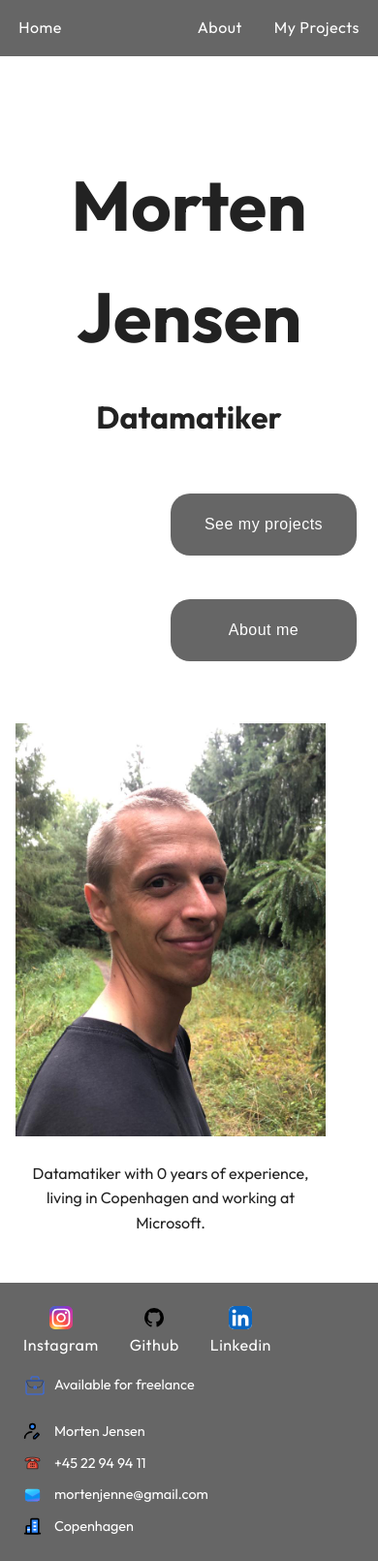
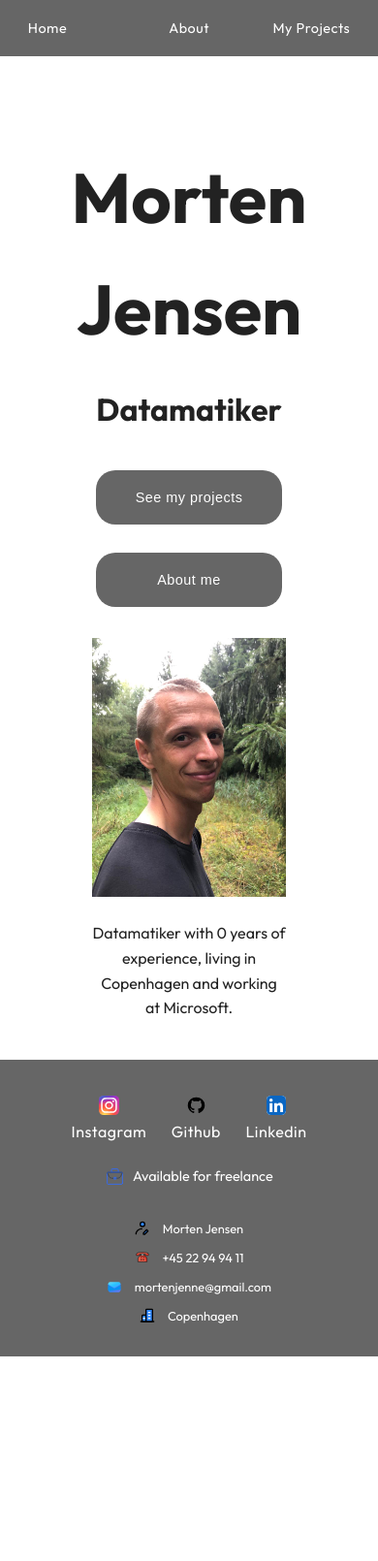
Before and after one commit to Mortenjenne/ResponsivePortFolio, a plain HTML site: page pages/index.html in a window 390 px wide. Shown: the whole page at 97% size. After the commit the page ends 1399 px from the top, so only its background shows below. Drawn offline with Linux system fonts and the light colour scheme.

Commit message:
about.html finished

```diff
--- a/styles/style.css
+++ b/styles/style.css
@@ -300,22 +300,20 @@ footer img {
 }
 
 
-@media (max-width: 1024px) {
-    .box-container {
-        grid-template-columns: repeat(2, 1fr);
-    }
-}
-
-
-@media (max-width: 600px) {
-    .box-container {
-        grid-template-columns: 1fr;
-    }
-}
-
+/* MOBILE STYLES */
 @media (max-width: 768px) {
     nav {
-        padding: 1rem 1.20rem;
+        padding: 1rem 1.5rem;
+        flex-wrap: wrap;
+    }
+
+    .nav-right {
+        gap: 0.5rem;
+    }
+
+    nav a {
+        padding: 0.3rem 0.8rem;
+        font-size: 0.9rem;
     }
 
     .hero {
@@ -323,20 +321,128 @@ footer img {
         text-align: center;
         min-height: auto;
         padding: 2rem 1rem;
+        gap: 2rem;
+    }
+
+    .content {
+        order: 1;
+        align-items: center;
+        max-width: none;
+    }
+
+    .profile-picture {
+        order: 2;
+        max-width: 250px;
+        margin: 0 auto;
+    }
+
+    button {
+        max-width: 250px;
+        margin-left: 0;
+        margin-top: 1rem;
+    }
+
+    .hero-projects {
+        padding: 1rem;
+    }
+
+    .box-container {
+        grid-template-columns: 1fr;
+        padding: 0 1rem;
+        gap: 1.5rem;
+    }
+
+    .box {
+        max-width: none;
+        height: auto;
+    }
+
+    .box img {
+        height: 200px;
     }
 
     footer {
         flex-direction: column;
-        gap: 1.5rem;
-        padding: 1.5rem 1.5rem;
+        gap: 2rem;
+        padding: 2rem 1.5rem;
+        text-align: center;
     }
 
+    .footer-left,
     .footer-right {
-        align-items: flex-start;
+        width: 100%;
+        align-items: center;
     }
 
     .social-links {
-        justify-content: space-between;
+        justify-content: center;
+        gap: 1.5rem;
+        flex-wrap: wrap;
     }
 
+    .contact-info {
+        justify-content: center;
+    }
 }
+
+/* SMALL MOBILE STYLES */
+@media (max-width: 480px) {
+    nav {
+        padding: 0.8rem 1rem;
+    }
+
+    .hero {
+        padding: 1.5rem 1rem;
+    }
+
+    .profile-picture {
+        max-width: 200px;
+    }
+
+    button {
+        height: 3.5rem;
+        font-size: 0.9rem;
+    }
+
+    .social-links {
+        gap: 1rem;
+    }
+
+    .social-links a {
+        padding: 0.3rem;
+    }
+
+    footer img {
+        width: 1.3rem;
+        height: 1.3rem;
+    }
+
+    .contact-info img {
+        width: 1rem;
+        height: 1rem;
+    }
+
+    .contact-info p {
+        font-size: 0.8rem;
+    }
+}
+
+/* TABLET STYLES */
+@media (min-width: 769px) and (max-width: 1024px) {
+    .box-container {
+        grid-template-columns: repeat(2, 1fr);
+        gap: 2rem;
+    }
+
+    .hero {
+        padding: 2rem 1.5rem;
+    }
+
+    nav {
+        padding: 1rem 2rem;
+    }
+
+    footer {
+        padding: 1.5rem 2rem;
+    }
+}
```
